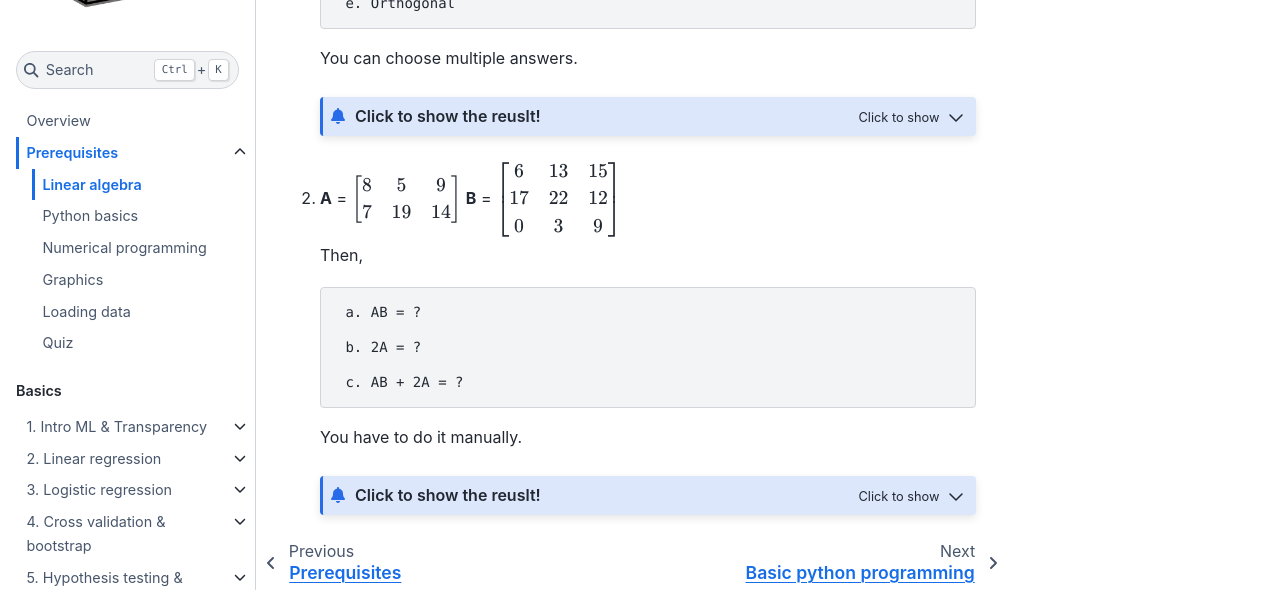
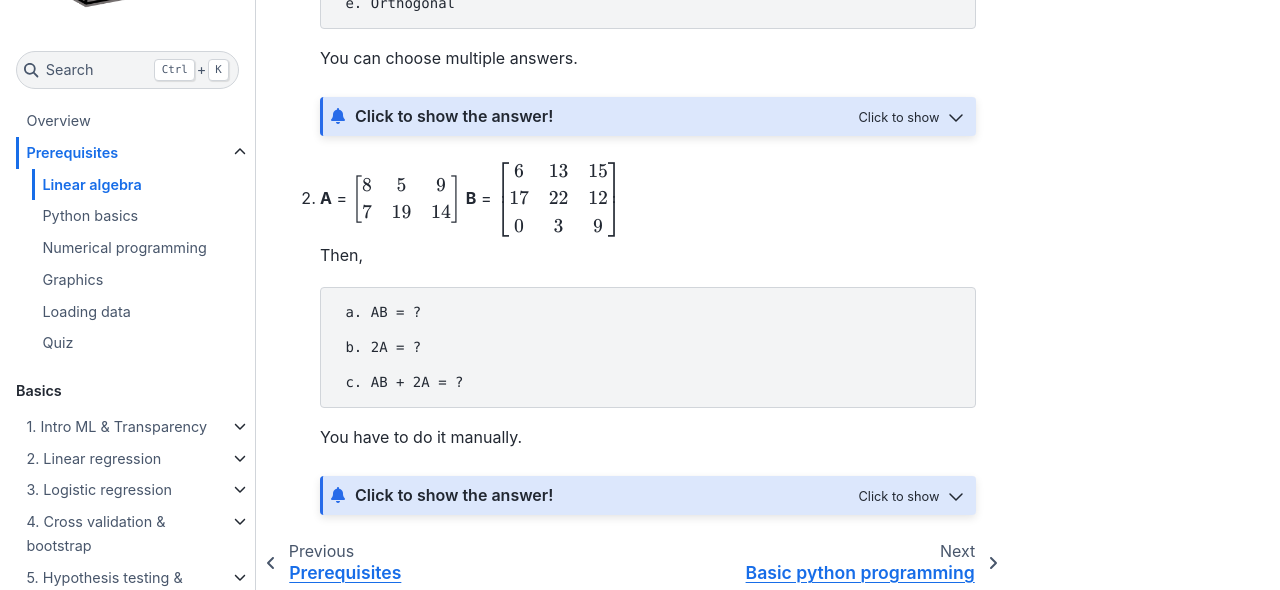
Before and after one commit to pykale/transparentML, a Jupyter Book: the page built from content/00-prereq/linear-algebra-and-notations.md, in a window 1280 px wide and 900 px high, scrolled down 3919 px. Shown: the part 227-817 px from the top of the window. Built offline with Jupyter Book 1.0.4 settings and Sphinx 7.4.7 and the Sphinx Book theme 1.1.4, drawn with Linux system fonts in a browser that asks for light colours; pages that are not in the unit, such as notebooks, are missing from menus.

Commit message:
changed the exercise answers UI

````diff
--- a/content/00-prereq/linear-algebra-and-notations.md
+++ b/content/00-prereq/linear-algebra-and-notations.md
@@ -143,7 +143,7 @@ This section introduces the basic concepts of linear algebra and notations used
     You can choose multiple answers.
 
 
-   ```{admonition} Click to show the reuslt!
+   ```{admonition} Click to show the answer!
    :class: dropdown
    **a, b, c, d**
    ```
@@ -161,7 +161,7 @@ This section introduces the basic concepts of linear algebra and notations used
     You have to do it manually.
 
 
-   ```{admonition} Click to show the reuslt!
+   ```{admonition} Click to show the answer!
    :class: dropdown
     a. $\begin{bmatrix} 133 & 241 & 261 \\ 365 & 551 & 459 \end{bmatrix}$
 
````
Also changed, not shown: content/00-prereq/basic-python.ipynb, content/00-prereq/graphics.ipynb, content/00-prereq/numerical-programming.ipynb, content/images/fig1_graphics.png (added), content/images/fig2_graphics.png (added), content/images/fig3_graphics.png (added).
